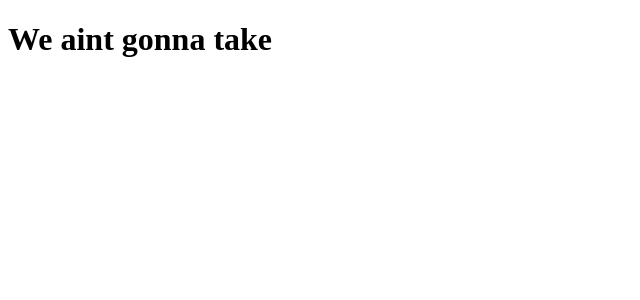
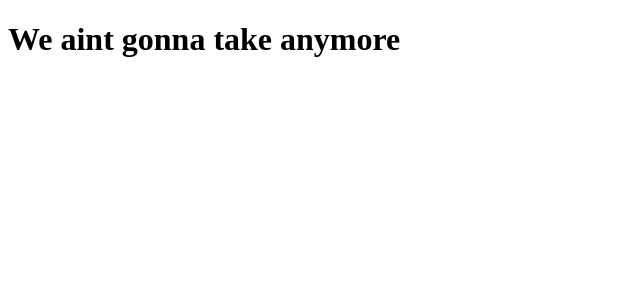
Before and after one commit to 2jacks/workout_diary, a React app: page / in a window 1280 px wide. Shown: the top 300 px of the page, without its empty margins (0-640 px from the left). Built offline with nearby package versions, Linux system fonts and the light colour scheme.

Commit message:
test gh deploy

```diff
--- a/src/app/App.tsx
+++ b/src/app/App.tsx
@@ -3,7 +3,7 @@ import * as React from 'react'
 export const App = () => {
 	return (
 		<div className='app'>
-			<h1>We aint gonna take</h1>
+			<h1>We aint gonna take anymore</h1>
 		</div>
 	)
 }
```
